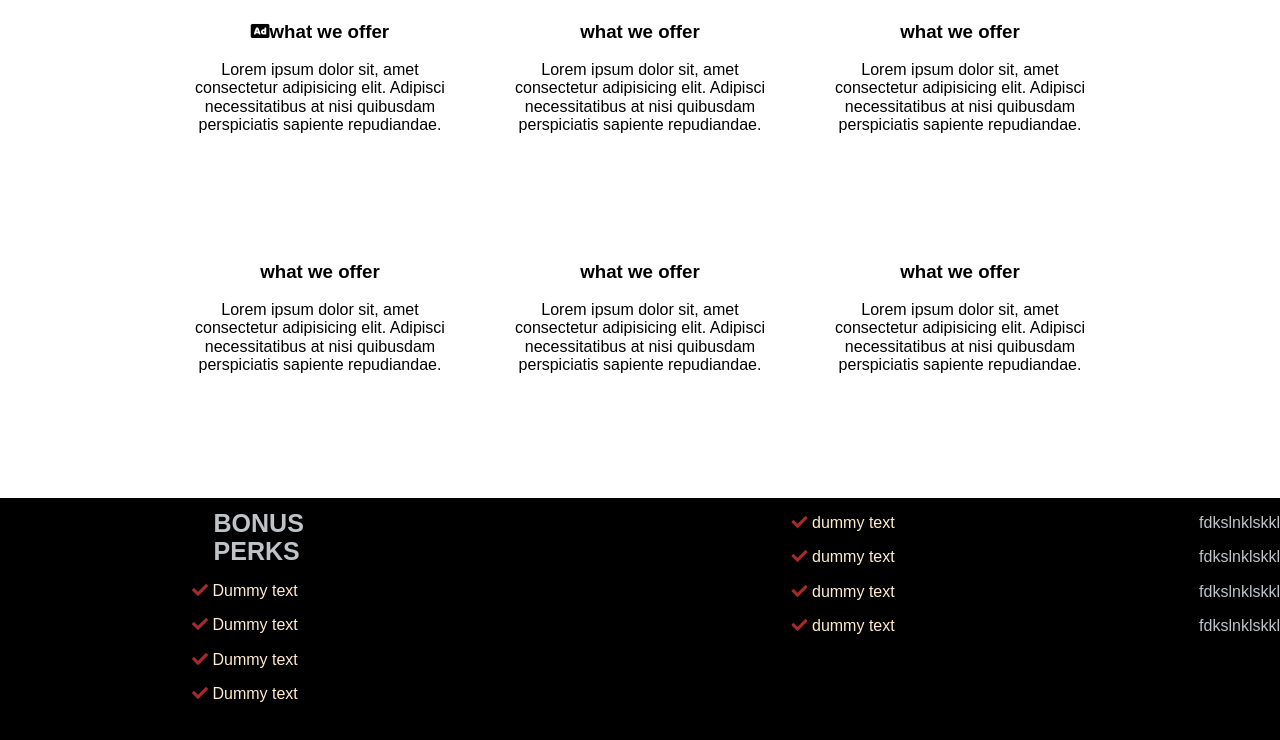
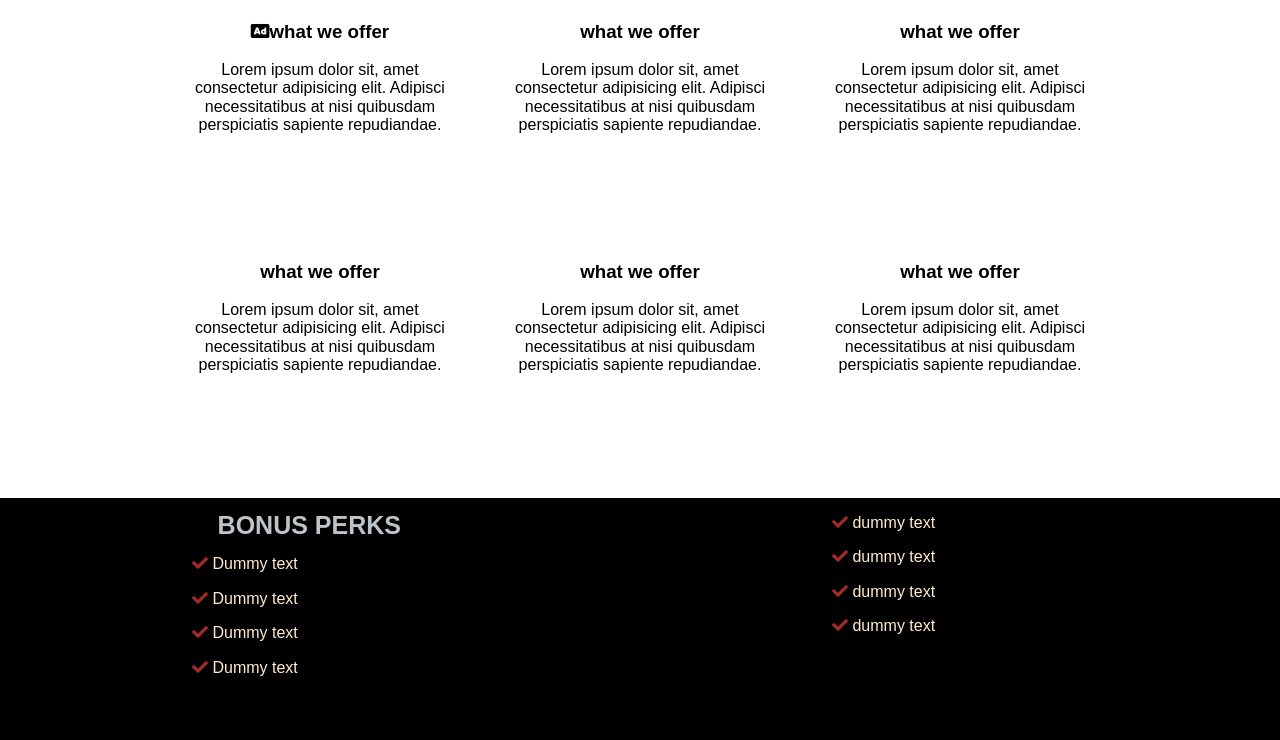
Before and after one commit to Mukhaimer/flex-project, a plain HTML site: page index.html in a window 1280 px wide. Shown: the part 875-1615 px from the top of the page. Drawn offline with Linux system fonts and the light colour scheme.

Commit message:
deleter info div

```diff
--- a/index.html
+++ b/index.html
@@ -110,12 +110,7 @@
               <p><i class="fas fa-check"></i> dummy text</p>
               <p><i class="fas fa-check"></i> dummy text</p>
             </div>
-            <div class="info">
-                <p>fdkslnklskkl</p>
-                <p>fdkslnklskkl</p>
-                <p>fdkslnklskkl</p>
-                <p>fdkslnklskkl</p>
-            </div>
+
     </section>
     <!-- about us -->
 </body>
```
